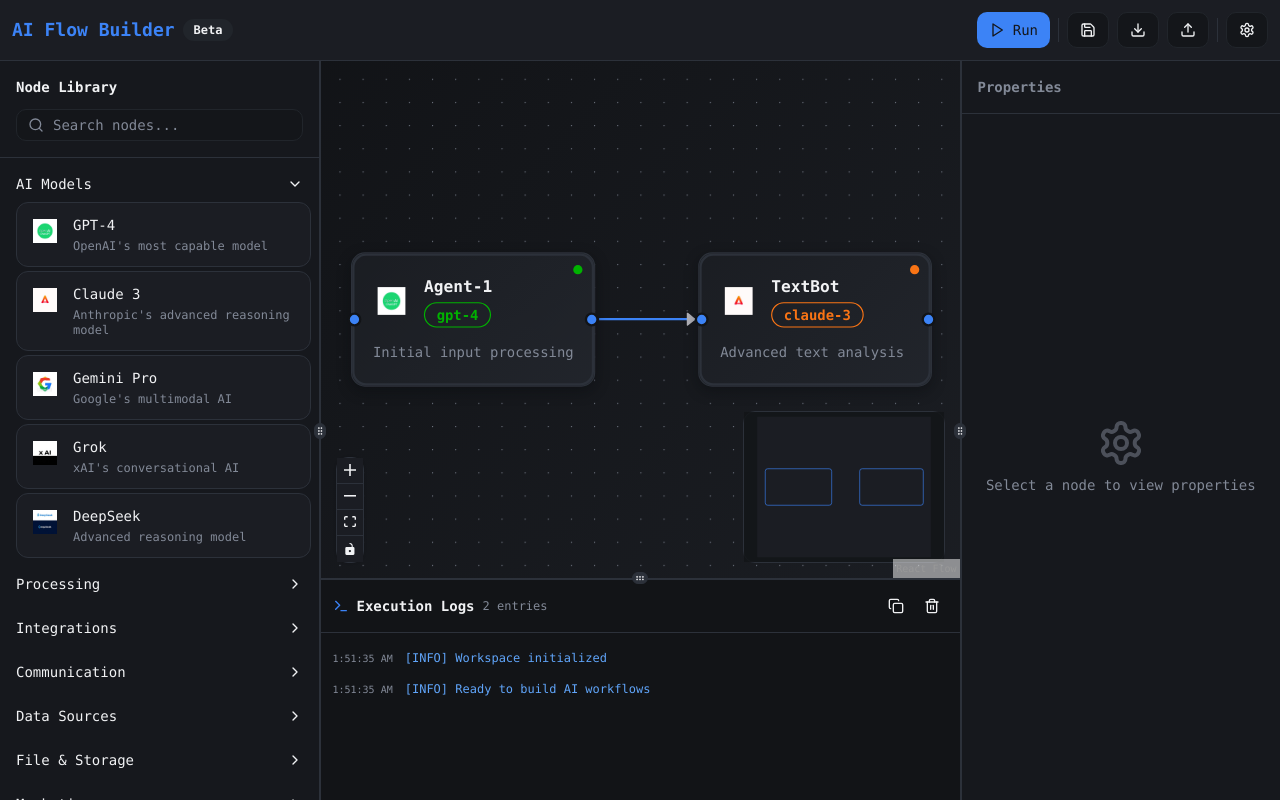
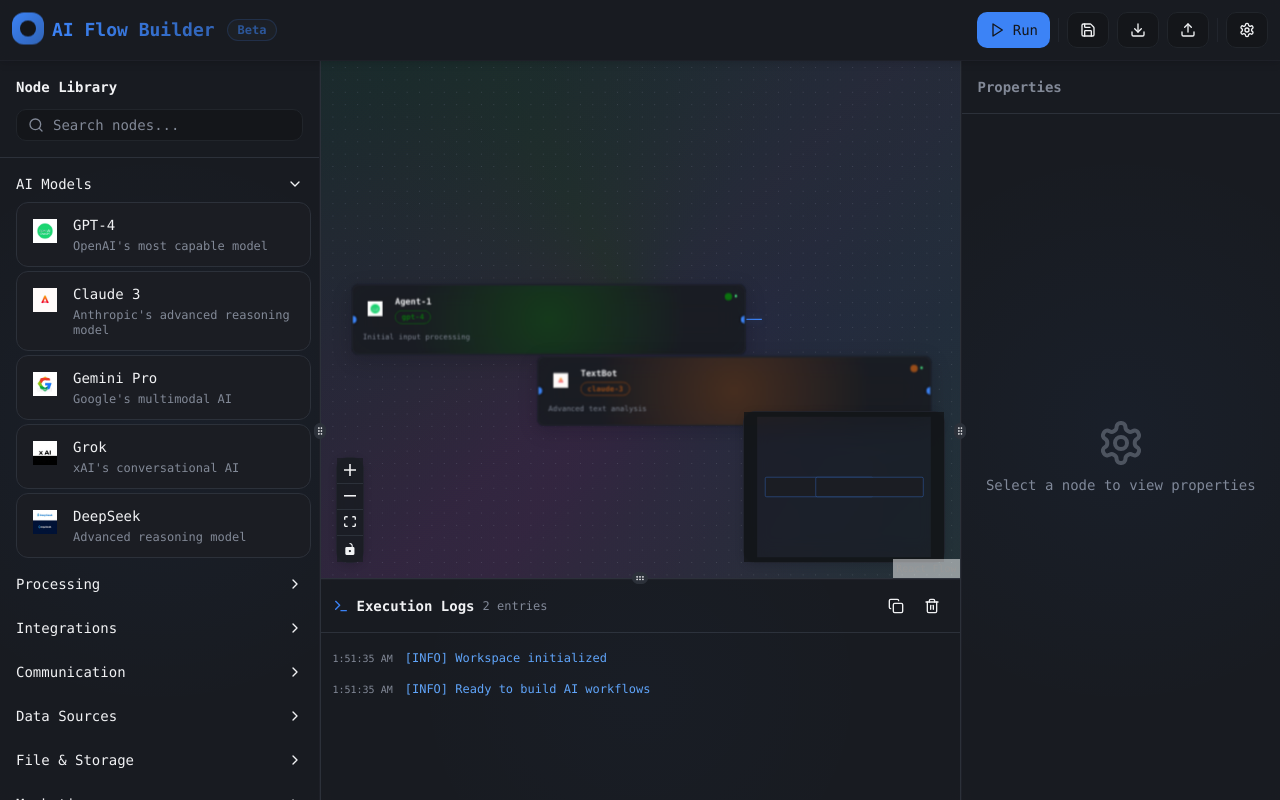
Before and after one commit to zapppppier/modular-ai-flows, a React (Vite) app: page /workspace in a window 1280 px wide. Built offline with nearby package versions, Linux system fonts and the light colour scheme.

Commit message:
Add UI enhancements
Implement the plan to add visual flair and interactivity to the workspace UI.

```diff
--- a/src/components/workspace/WorkspaceToolbar.tsx
+++ b/src/components/workspace/WorkspaceToolbar.tsx
@@ -11,10 +11,17 @@ interface WorkspaceToolbarProps {
 
 export const WorkspaceToolbar = ({ onRun, onSave, isRunning }: WorkspaceToolbarProps) => {
   return (
-    <div className="workspace-toolbar p-3 flex items-center justify-between">
-      <div className="flex items-center gap-2">
-        <h1 className="text-lg font-bold text-primary">AI Flow Builder</h1>
-        <Badge variant="secondary" className="text-xs">
+    <div className="workspace-toolbar p-3 flex items-center justify-between relative z-10">
+      <div className="flex items-center gap-3">
+        <div className="flex items-center gap-2">
+          <div className="w-8 h-8 rounded-lg bg-gradient-to-br from-primary to-primary/70 flex items-center justify-center animate-float">
+            <div className="w-4 h-4 bg-primary-foreground rounded-sm"></div>
+          </div>
+          <h1 className="text-lg font-bold bg-gradient-to-r from-primary to-primary/70 bg-clip-text text-transparent">
+            AI Flow Builder
+          </h1>
+        </div>
+        <Badge variant="secondary" className="text-xs animate-pulse-glow border-primary/30 text-primary">
           Beta
         </Badge>
       </div>
@@ -25,11 +32,15 @@ export const WorkspaceToolbar = ({ onRun, onSave, isRunning }: WorkspaceToolbarP
           size="sm"
           onClick={onRun}
           disabled={isRunning}
-          className="flex items-center gap-2"
+          className={`
+            flex items-center gap-2 transition-all duration-300
+            ${isRunning ? 'animate-pulse-glow' : 'hover:scale-105 hover:shadow-lg'}
+            backdrop-blur-sm
+          `}
         >
           {isRunning ? (
             <>
-              <Square className="w-4 h-4" />
+              <Square className="w-4 h-4 animate-bounce-gentle" />
               Stop
             </>
           ) : (
@@ -40,23 +51,40 @@ export const WorkspaceToolbar = ({ onRun, onSave, isRunning }: WorkspaceToolbarP
           )}
         </Button>
 
-        <Separator orientation="vertical" className="h-6" />
+        <Separator orientation="vertical" className="h-6 bg-border/50" />
 
-        <Button variant="outline" size="sm" onClick={onSave}>
+        <Button
+          variant="outline"
+          size="sm"
+          onClick={onSave}
+          className="hover:scale-105 transition-all duration-200 backdrop-blur-sm hover:bg-accent/80"
+        >
           <Save className="w-4 h-4" />
         </Button>
 
-        <Button variant="outline" size="sm">
+        <Button
+          variant="outline"
+          size="sm"
+          className="hover:scale-105 transition-all duration-200 backdrop-blur-sm hover:bg-accent/80"
+        >
           <Download className="w-4 h-4" />
         </Button>
 
-        <Button variant="outline" size="sm">
+        <Button
+          variant="outline"
+          size="sm"
+          className="hover:scale-105 transition-all duration-200 backdrop-blur-sm hover:bg-accent/80"
+        >
           <Upload className="w-4 h-4" />
         </Button>
 
-        <Separator orientation="vertical" className="h-6" />
+        <Separator orientation="vertical" className="h-6 bg-border/50" />
 
-        <Button variant="outline" size="sm">
+        <Button
+          variant="outline"
+          size="sm"
+          className="hover:scale-105 transition-all duration-200 backdrop-blur-sm hover:bg-accent/80"
+        >
           <Settings className="w-4 h-4" />
         </Button>
       </div>
--- a/src/components/workspace/nodes/AIModelNode.tsx
+++ b/src/components/workspace/nodes/AIModelNode.tsx
@@ -41,42 +41,67 @@ export const AIModelNode = memo(({ data, selected }: NodeProps) => {
   return (
     <div
       className={`
-        relative bg-card border-2 rounded-lg p-4 min-w-[200px] transition-all duration-200
-        ${selected ? 'border-primary shadow-glow' : 'border-border hover:border-accent'}
+        relative backdrop-blur-xl border-2 rounded-xl p-4 min-w-[200px]
+        transition-all duration-300 group overflow-hidden
+        ${selected
+          ? 'border-primary shadow-intense scale-105'
+          : 'border-border/50 hover:border-primary/50 hover:scale-102 hover:-translate-y-1'
+        }
       `}
       style={{
-        background: `linear-gradient(135deg, hsl(var(--card)), hsl(var(--workspace-accent)))`,
+        background: `var(--glass-bg)`,
+        boxShadow: selected ? 'var(--shadow-intense)' : 'var(--glass-shadow)',
       }}
     >
+      {/* Animated background glow */}
+      <div
+        className="absolute inset-0 rounded-xl opacity-20 group-hover:opacity-40 transition-all duration-500"
+        style={{
+          background: `radial-gradient(circle at 50% 50%, ${modelColor}, transparent 70%)`
+        }}
+      />
+
+      {/* Shimmer effect */}
+      <div className="absolute inset-0 rounded-xl overflow-hidden">
+        <div className="absolute inset-0 bg-gradient-to-r from-transparent via-white/5 to-transparent -translate-x-full group-hover:translate-x-full transition-transform duration-1000" />
+      </div>
+
       {/* Input Handle */}
       <Handle
         type="target"
         position={Position.Left}
-        className="!w-3 !h-3 !bg-primary !border-2 !border-workspace"
+        className="!w-4 !h-4 !bg-primary !border-2 !border-workspace !transition-all !duration-200 hover:!scale-125 hover:!shadow-lg"
+        style={{ boxShadow: `0 0 10px ${modelColor}40` }}
       />
 
       {/* Node Header */}
-      <div className="flex items-center gap-3 mb-3">
+      <div className="flex items-center gap-3 mb-3 relative z-10">
         <div
-          className="w-8 h-8 rounded-md flex items-center justify-center p-1"
+          className="w-10 h-10 rounded-lg flex items-center justify-center p-2 group-hover:scale-110 transition-all duration-300"
           style={{
-            backgroundColor: 'transparent'
+            background: `linear-gradient(135deg, ${modelColor}20, ${modelColor}10)`,
+            border: `1px solid ${modelColor}40`,
+            boxShadow: `0 4px 12px ${modelColor}20`
           }}
         >
           <img
             src={logoSrc}
             alt={`${nodeData.model} logo`}
-            className="w-full h-full object-contain"
+            className="w-full h-full object-contain animate-float"
           />
         </div>
         <div className="flex-1">
-          <h3 className="font-semibold text-sm text-foreground">
+          <h3 className="font-semibold text-sm text-foreground group-hover:text-primary transition-colors duration-200">
             {nodeData.agentName || nodeData.label || 'AI Agent'}
           </h3>
           <Badge
             variant="outline"
-            className="text-xs mt-1"
-            style={{ borderColor: modelColor, color: modelColor }}
+            className="text-xs mt-1 animate-pulse-glow"
+            style={{
+              borderColor: modelColor,
+              color: modelColor,
+              background: `${modelColor}10`
+            }}
           >
             {nodeData.modelType || nodeData.model || 'AI Model'}
           </Badge>
@@ -85,7 +110,7 @@ export const AIModelNode = memo(({ data, selected }: NodeProps) => {
 
       {/* Node Description */}
       {nodeData.description && (
-        <p className="text-xs text-muted-foreground leading-relaxed">
+        <p className="text-xs text-muted-foreground leading-relaxed relative z-10 group-hover:text-foreground transition-colors duration-200">
           {nodeData.description}
         </p>
       )}
@@ -94,14 +119,21 @@ export const AIModelNode = memo(({ data, selected }: NodeProps) => {
       <Handle
         type="source"
         position={Position.Right}
-        className="!w-3 !h-3 !bg-primary !border-2 !border-workspace"
+        className="!w-4 !h-4 !bg-primary !border-2 !border-workspace !transition-all !duration-200 hover:!scale-125 hover:!shadow-lg"
+        style={{ boxShadow: `0 0 10px ${modelColor}40` }}
       />
 
-      {/* Model indicator dot */}
-      <div
-        className="absolute top-2 right-2 w-2 h-2 rounded-full"
-        style={{ backgroundColor: modelColor }}
-      />
+      {/* Model status indicator */}
+      <div className="absolute top-3 right-3 flex items-center gap-1">
+        <div
+          className="w-3 h-3 rounded-full animate-pulse-glow"
+          style={{
+            backgroundColor: modelColor,
+            boxShadow: `0 0 8px ${modelColor}60`
+          }}
+        />
+        <div className="w-1 h-1 rounded-full bg-green-400 animate-bounce-gentle" />
+      </div>
     </div>
   );
 });
--- a/src/index.css
+++ b/src/index.css
@@ -65,10 +65,18 @@
     --connection-success: 120 60% 50%;
     --connection-error: 0 63% 50%;
 
-    /* Gradients */
+    /* Enhanced Gradients */
     --gradient-workspace: linear-gradient(135deg, hsl(var(--workspace)), hsl(var(--workspace-secondary)));
     --gradient-node: linear-gradient(135deg, hsl(var(--card)), hsl(var(--workspace-accent)));
     --gradient-primary: linear-gradient(135deg, hsl(var(--primary)), hsl(217 91% 45%));
+    --gradient-aurora: linear-gradient(135deg, hsl(217 91% 60% / 0.1), hsl(280 100% 70% / 0.1), hsl(120 60% 50% / 0.1));
+    --gradient-glow: radial-gradient(circle at center, hsl(var(--primary) / 0.4), transparent 70%);
+    --gradient-mesh: conic-gradient(from 90deg at 50% 50%, hsl(217 91% 60% / 0.1), hsl(280 100% 70% / 0.1), hsl(120 60% 50% / 0.1), hsl(217 91% 60% / 0.1));
+
+    /* Glassmorphism */
+    --glass-bg: hsl(var(--card) / 0.8);
+    --glass-border: hsl(var(--border) / 0.3);
+    --glass-shadow: 0 8px 32px hsl(var(--node-shadow) / 0.2);
 
     /* Sidebar for AI platform */
     --sidebar-background: 220 13% 10%;
@@ -80,14 +88,21 @@
     --sidebar-border: 220 13% 20%;
     --sidebar-ring: 217 91% 60%;
 
-    /* Animations & Transitions */
+    /* Enhanced Animations & Transitions */
     --transition-smooth: all 0.3s cubic-bezier(0.4, 0, 0.2, 1);
     --transition-fast: all 0.15s cubic-bezier(0.4, 0, 0.2, 1);
+    --transition-bouncy: all 0.4s cubic-bezier(0.68, -0.55, 0.265, 1.55);
+    --transition-elastic: all 0.6s cubic-bezier(0.175, 0.885, 0.32, 1.275);
 
-    /* Shadows */
+    /* Enhanced Shadows */
     --shadow-node: 0 4px 12px hsl(var(--node-shadow) / 0.4);
     --shadow-panel: 0 8px 25px hsl(var(--node-shadow) / 0.3);
     --shadow-glow: 0 0 20px hsl(var(--primary) / 0.3);
+    --shadow-elevation-1: 0 2px 8px hsl(var(--node-shadow) / 0.15);
+    --shadow-elevation-2: 0 4px 16px hsl(var(--node-shadow) / 0.2);
+    --shadow-elevation-3: 0 8px 32px hsl(var(--node-shadow) / 0.25);
+    --shadow-soft: 0 2px 20px hsl(var(--primary) / 0.1);
+    --shadow-intense: 0 0 40px hsl(var(--primary) / 0.4);
   }
 }
 
@@ -121,60 +136,122 @@
   }
 }
 
-/* React Flow custom styles */
+/* Enhanced React Flow custom styles */
 .react-flow {
-  background: var(--gradient-workspace);
+  background: var(--gradient-mesh), var(--gradient-workspace);
+  position: relative;
+}
+
+.react-flow::before {
+  content: '';
+  position: absolute;
+  top: 0;
+  left: 0;
+  right: 0;
+  bottom: 0;
+  background: var(--gradient-aurora);
+  opacity: 0.3;
+  pointer-events: none;
+  animation: pulse-glow 4s ease-in-out infinite;
 }
 
 .react-flow__node {
-  background: var(--gradient-node);
-  border: 1px solid hsl(var(--border));
+  background: var(--glass-bg);
+  backdrop-filter: blur(12px) saturate(180%);
+  border: 1px solid var(--glass-border);
   border-radius: var(--radius);
-  box-shadow: var(--shadow-node);
+  box-shadow: var(--glass-shadow);
   color: hsl(var(--foreground));
   font-family: inherit;
+  transition: var(--transition-smooth);
+  position: relative;
+  overflow: hidden;
+}
+
+.react-flow__node::before {
+  content: '';
+  position: absolute;
+  top: 0;
+  left: -100%;
+  width: 100%;
+  height: 100%;
+  background: linear-gradient(90deg, transparent, hsl(var(--primary) / 0.1), transparent);
+  transition: var(--transition-fast);
+  opacity: 0;
+}
+
+.react-flow__node:hover::before {
+  animation: shimmer 1.5s ease-out;
+  opacity: 1;
+}
+
+.react-flow__node:hover {
+  transform: translateY(-2px);
+  box-shadow: var(--shadow-elevation-2);
+  border-color: hsl(var(--primary) / 0.4);
 }
 
 .react-flow__node.selected {
-  box-shadow: var(--shadow-glow);
+  box-shadow: var(--shadow-intense);
   border-color: hsl(var(--primary));
+  transform: translateY(-2px);
 }
 
 .react-flow__edge-path {
   stroke: hsl(var(--connection-primary));
   stroke-width: 2;
+  filter: drop-shadow(0 0 6px hsl(var(--connection-primary) / 0.3));
+  transition: var(--transition-fast);
+}
+
+.react-flow__edge:hover .react-flow__edge-path {
+  stroke-width: 3;
+  filter: drop-shadow(0 0 12px hsl(var(--connection-primary) / 0.6));
 }
 
 .react-flow__edge.selected .react-flow__edge-path {
   stroke: hsl(var(--primary));
   stroke-width: 3;
+  filter: drop-shadow(0 0 12px hsl(var(--primary) / 0.8));
 }
 
 .react-flow__handle {
   background: hsl(var(--primary));
   border: 2px solid hsl(var(--workspace));
-  width: 10px;
-  height: 10px;
+  width: 12px;
+  height: 12px;
+  transition: var(--transition-fast);
+  box-shadow: 0 0 0 0 hsl(var(--primary) / 0.4);
+}
+
+.react-flow__handle:hover {
+  transform: scale(1.2);
+  box-shadow: 0 0 0 4px hsl(var(--primary) / 0.2);
 }
 
 .react-flow__handle.connectingfrom {
   background: hsl(var(--connection-success));
+  animation: pulse-glow 1s ease-in-out infinite;
 }
 
 .react-flow__minimap {
-  background: hsl(var(--workspace-secondary));
-  border: 1px solid hsl(var(--border));
+  background: var(--glass-bg);
+  backdrop-filter: blur(12px) saturate(180%);
+  border: 1px solid var(--glass-border);
   border-radius: var(--radius);
+  box-shadow: var(--shadow-elevation-1);
 }
 
 .react-flow__controls {
-  background: hsl(var(--workspace-secondary));
-  border: 1px solid hsl(var(--border));
+  background: var(--glass-bg);
+  backdrop-filter: blur(12px) saturate(180%);
+  border: 1px solid var(--glass-border);
   border-radius: var(--radius);
+  box-shadow: var(--shadow-elevation-1);
 }
 
 .react-flow__controls button {
-  background: hsl(var(--card));
+  background: hsl(var(--card) / 0.8);
   border-bottom: 1px solid hsl(var(--border));
   color: hsl(var(--foreground));
   transition: var(--transition-fast);
@@ -182,28 +259,78 @@
 
 .react-flow__controls button:hover {
   background: hsl(var(--accent));
+  transform: scale(1.05);
 }
 
-/* Workspace layout utilities - Using Flexbox with Resizable Panels */
+/* Enhanced Workspace layout utilities */
 .workspace-sidebar {
-  background: hsl(var(--sidebar-background));
-  border-right: 1px solid hsl(var(--border));
+  background: var(--glass-bg);
+  backdrop-filter: blur(12px) saturate(180%);
+  border-right: 1px solid var(--glass-border);
   height: 100%;
+  position: relative;
+  overflow: hidden;
+}
+
+.workspace-sidebar::before {
+  content: '';
+  position: absolute;
+  top: 0;
+  left: 0;
+  right: 0;
+  bottom: 0;
+  background: var(--gradient-glow);
+  opacity: 0.1;
+  pointer-events: none;
 }
 
 .workspace-properties {
-  background: hsl(var(--sidebar-background));
-  border-left: 1px solid hsl(var(--border));
+  background: var(--glass-bg);
+  backdrop-filter: blur(12px) saturate(180%);
+  border-left: 1px solid var(--glass-border);
   height: 100%;
+  position: relative;
+  overflow: hidden;
+}
+
+.workspace-properties::before {
+  content: '';
+  position: absolute;
+  top: 0;
+  left: 0;
+  right: 0;
+  bottom: 0;
+  background: var(--gradient-glow);
+  opacity: 0.1;
+  pointer-events: none;
 }
 
 .workspace-toolbar {
-  background: hsl(var(--workspace-secondary));
-  border-bottom: 1px solid hsl(var(--border));
+  background: var(--glass-bg);
+  backdrop-filter: blur(12px) saturate(180%);
+  border-bottom: 1px solid var(--glass-border);
+  box-shadow: var(--shadow-elevation-1);
+  position: relative;
+  z-index: 10;
 }
 
 .workspace-logs {
-  background: hsl(var(--workspace));
-  border-top: 1px solid hsl(var(--border));
+  background: var(--glass-bg);
+  backdrop-filter: blur(12px) saturate(180%);
+  border-top: 1px solid var(--glass-border);
   height: 100%;
+  position: relative;
+  overflow: hidden;
 }
+
+.workspace-logs::before {
+  content: '';
+  position: absolute;
+  top: 0;
+  left: 0;
+  right: 0;
+  bottom: 0;
+  background: var(--gradient-glow);
+  opacity: 0.05;
+  pointer-events: none;
+}
--- a/tailwind.config.ts
+++ b/tailwind.config.ts
@@ -70,25 +70,57 @@ export default {
 			},
 			keyframes: {
 				'accordion-down': {
-					from: {
-						height: '0'
-					},
-					to: {
-						height: 'var(--radix-accordion-content-height)'
-					}
+					from: { height: '0' },
+					to: { height: 'var(--radix-accordion-content-height)' }
 				},
 				'accordion-up': {
-					from: {
-						height: 'var(--radix-accordion-content-height)'
-					},
-					to: {
-						height: '0'
-					}
+					from: { height: 'var(--radix-accordion-content-height)' },
+					to: { height: '0' }
+				},
+				'fade-in': {
+					'0%': { opacity: '0', transform: 'translateY(10px)' },
+					'100%': { opacity: '1', transform: 'translateY(0)' }
+				},
+				'slide-up': {
+					'0%': { transform: 'translateY(100%)', opacity: '0' },
+					'100%': { transform: 'translateY(0)', opacity: '1' }
+				},
+				'scale-in': {
+					'0%': { transform: 'scale(0.95)', opacity: '0' },
+					'100%': { transform: 'scale(1)', opacity: '1' }
+				},
+				'float': {
+					'0%, 100%': { transform: 'translateY(0px)' },
+					'50%': { transform: 'translateY(-6px)' }
+				},
+				'pulse-glow': {
+					'0%, 100%': { opacity: '0.3' },
+					'50%': { opacity: '0.8' }
+				},
+				'shimmer': {
+					'0%': { transform: 'translateX(-100%)' },
+					'100%': { transform: 'translateX(100%)' }
+				},
+				'flow': {
+					'0%': { transform: 'translateX(-100%)' },
+					'100%': { transform: 'translateX(100%)' }
+				},
+				'bounce-gentle': {
+					'0%, 100%': { transform: 'translateY(0)' },
+					'50%': { transform: 'translateY(-2px)' }
 				}
 			},
 			animation: {
 				'accordion-down': 'accordion-down 0.2s ease-out',
-				'accordion-up': 'accordion-up 0.2s ease-out'
+				'accordion-up': 'accordion-up 0.2s ease-out',
+				'fade-in': 'fade-in 0.3s ease-out',
+				'slide-up': 'slide-up 0.3s ease-out',
+				'scale-in': 'scale-in 0.2s ease-out',
+				'float': 'float 3s ease-in-out infinite',
+				'pulse-glow': 'pulse-glow 2s ease-in-out infinite',
+				'shimmer': 'shimmer 2s linear infinite',
+				'flow': 'flow 3s linear infinite',
+				'bounce-gentle': 'bounce-gentle 2s ease-in-out infinite'
 			}
 		}
 	},
```
Also changed, not shown: src/components/workspace/nodes/IntegrationNode.tsx (+61 -23 lines).
